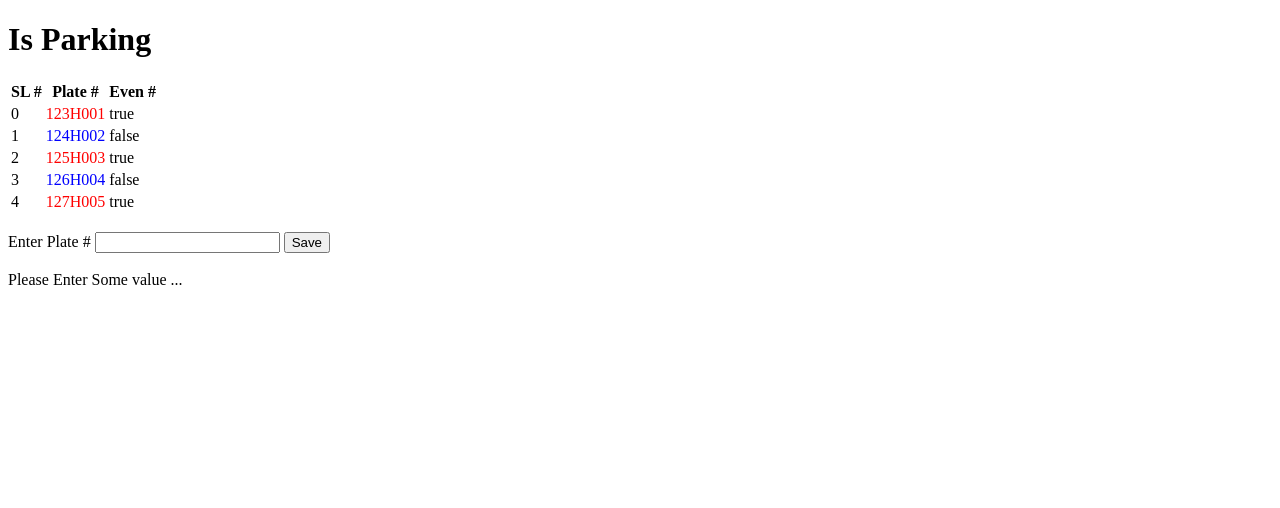
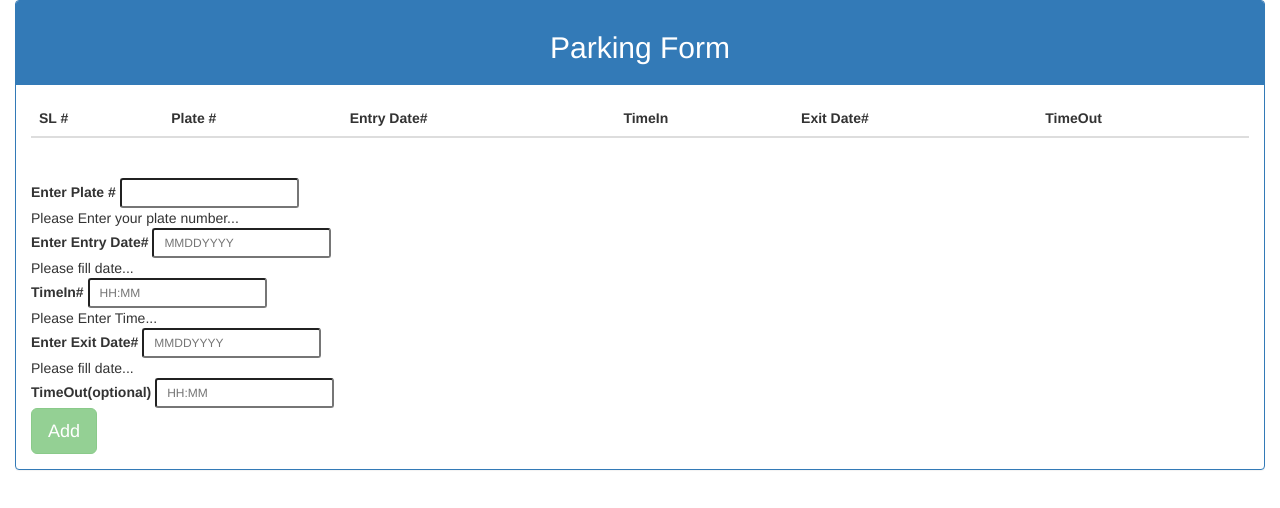
Before and after one commit to IshaJoshi003/AngularExample, a website: page app/index.html in a window 1280 px wide. Drawn offline with nearby package versions, Linux system fonts and the light colour scheme.

Commit message:
HomeWork_checkin

```diff
--- a/app/index.html
+++ b/app/index.html
@@ -1,21 +1,31 @@
-
 <!DOCTYPE html>
 <html lang="en" ng-app="parkingApp">
 <head>
 <meta charset="utf-8">
 <meta name="viewport" content="width=device-width, initial-scale=1">
 <link href="style/mystyle.css" rel="stylesheet" type="text/css">
+<link href="../bower_components/bootstrap/dist/css/bootstrap.min.css" rel="stylesheet" >
 <title>Parking App </title>
 </head>
 
-<body ng-controller="parkingAppCtrl">
-	<h1>Is Parking</h1>
-	<table>
+<body class="container-fluid" ng-controller="parkingAppCtrl">
+     <div class="panel panel-primary">
+     <div class="panel-heading"><center><h2>Parking Form</h2></center></div>
+      <div class="panel-body">
+
+     <table class="table table-striped">
           <thead>
                <tr>
                     <th>SL #</th>
                     <th>Plate #</th>
-				<th>Even #</th>
+
+                    <th>Entry Date#</th>
+                    <th>TimeIn</th>
+                    <th>Exit Date#</th>
+                    <th>TimeOut</th>
+
+
+
 
                </tr>
           </thead>
@@ -23,11 +33,47 @@
                <tr ng-repeat="car in cars" >
 
 
-				<td >{{$index}}</td>
+                    <td >
+                          <div ng-hide="editingData[car.id]">{{$index }}</div>
+                          <div ng-show="editingData[car.id]"><input type="text"  ng-model="$index"></div>
+                    </td>
+
                     <td ng-class-odd="'odd'" ng-class-even="'even'">
-				{{car.plate}}
+                    <div ng-hide="editingData[car.id]"> {{car.plate | sliceString:'-'}}</div>
+                    <div ng-show="editingData[car.id]"><input type="text"  ng-model="car.plate"></div>
+
+
                     </td>
-				<td >{{$even}}<td>
+
+                     <td >
+                          <div ng-hide="editingData[car.id]">{{ car.date1| modifyDate1:'/':'/' }}</div>
+                           <div ng-show="editingData[car.id]"><input type="text"  ng-model="car.date1"></div>
+
+                    </td>
+                     <td>
+                         <div ng-hide="editingData[car.id]">{{car.timeIn |timeIn }}</div>
+                         <div ng-show="editingData[car.id]"><input type="text"  ng-model="car.timeIn"></div>
+                    </td>
+                     <td >
+                         <div ng-hide="editingData[car.id]">{{ car.date2|modifyDate2}}</div>
+                         <div ng-show="editingData[car.id]"><input type="text"  ng-model="car.date2"></div>
+
+                     </td>
+                     <td>
+                         <div ng-hide="editingData[car.id]">{{car.timeOut| timeOut}}</div>
+                         <div ng-show="editingData[car.id]"><input type="text"  ng-model="car.timeOut"></div>
+
+                     </td>
+                     <td>
+                        <input type="button" value="Remove" class="btn btn-primary" ng-click="removeRow()"/>
+                     </td>
+                     <td>
+                         <button  class="btn btn-primary " ng-hide="editingData[car.id]" ng-click="modify(car)">Modify</button>
+                         <button  class="btn btn-primary " ng-show="editingData[car.id]" ng-click="update(car)">Update</button>
+
+
+                     </td>
+
 
 
                </tr>
@@ -35,19 +81,106 @@
      </table>
 
      <br>
+     <form name="carform" >
 
      <label>Enter Plate #</label>
 
 
 
-	<input type="text" ng-model="car.plate" maxlength="7">
+     <input
+          type="text"
+          name="plate"
+          class="input-sm"
+          ng-model="car.plate"
+          ng-required="true"
+          ng-pattern="/^[a-zA-Z0-9]+$/"
+           ng-maxlength="8"
+           ng-minlength="7" >
 
-	<button  ng-click="save(car)"  >Save</button><br><br>
 
-    <div ng-hide="car.plate.length" >Please Enter Some value ...</div>
+
+
+     <div class="error" ng-show="carform.plate.$error.required" >Please Enter your plate number...</div>
+      <div class="error" ng-show="carform.plate.$error.maxlength" >Only 8 characters ...</div>
+     <label>Enter Entry Date# </label>
+
+     <input
+            name="date1"
+            type="text"
+            class="input-sm"
+            ng-model="car.date1"
+            ng-pattern="/(0[1-9]|1[012])[\d]{2}[\d]{4}/"
+            ng-maxlength="8"
+            placeholder="MMDDYYYY"
+            ng-required="true"
+            >
+
+      <div class="error" ng-show="carform.date1.$error.required" >Please fill date...</div>
+        <div ng-show="carform.date1.$error.pattern" class="error">Invalid date </div>
+
+      <div ng-show="carform.date1.$error.maxlength" class="error">Only 8 digits </div>
+      <label>TimeIn#</label>
+      <input  type="text"
+               name="timein"
+              class="input-sm"
+              ng-maxlength="5"
+              ng-model="car.timeIn"
+              ng-pattern="/[\d]{2}[:][\d]{2}/"
+              placeholder="HH:MM"
+              ng-required="true"><br>
+
+      <div class="error" ng-show="carform.timein.$error.required" >Please Enter Time...</div>
+      <div ng-show="carform.timein.$error.maxlength" class="error">Only 4 digits </div>
+       <div ng-show="carform.timein.$error.pattern" class="error">Enter HH:MM </div>
+
+     <label>Enter  Exit Date#</label>
+      <input
+
+           name="date2"
+           type="text"
+           class="input-sm"
+           ng-model="car.date2"
+           ng-pattern="/(0[1-9]|1[012])[\d]{2}[\d]{4}/"
+           ng-required="true"
+           placeholder="MMDDYYYY"
+           ng-maxlength="8">
+
+     <div class="error" ng-show="carform.date2.$error.required" >Please fill date...</div>
+
+     <div ng-show="carform.date2.$error.maxlength" class="error">Only 8 digits </div>
+       <div ng-show="carform.date2.$error.pattern" class="error">Invalid date </div>
+
+     <label>TimeOut(optional) </label>
+       <input  type="text"
+               name="timeout"
+               class="input-sm"
+                ng-pattern="/[\d]{2}[:][\d]{2}/"
+                placeholder="HH:MM"
+               ng-model="car.timeOut"
+                ><br>
+
+
+        <div ng-show="carform.timeout.$error.maxlength" class="error">Only 4 digits </div>
+        <!-- <div ng-show="carform.timeout.$error.pattern" class="error">Enter HH:MM </div>
+      -->
+
+       <button  class="btn btn-success btn-lg" ng-click="saveCar(car)" ng-disabled="carform.$invalid">Add</button>
+
+
+ </form>
+
+ </div>
+</div>
 
 	<script type="text/javascript" src="../bower_components/angular/angular.js"></script>
 	<script type="text/javascript" src="scripts/app.js"></script>
+
 	<script type="text/javascript" src="scripts/controller.js"></script>
+     <script type="text/javascript" src="scripts/filter.js"></script>
+     <script type="text/javascript" src="../bower_components/jquery/dist/jquery.min.js"></script>
+     <script type="text/javascript" src="../bower_components/bootstrap/dist/js/bootstrap.min.js"></script>
+
+
+
 </body>
 </html>
```
Lines whose indentation alone changed are shown as unchanged.
